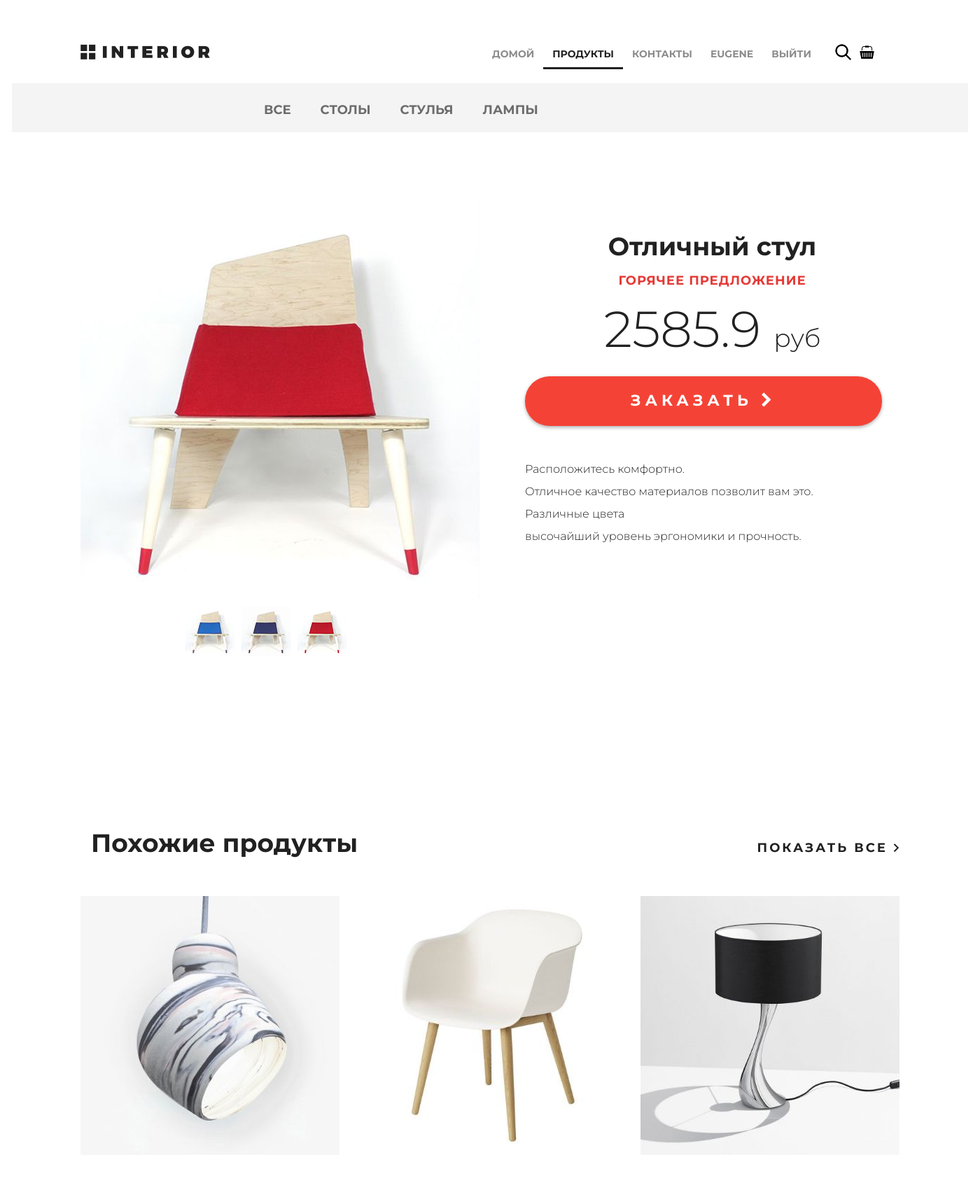
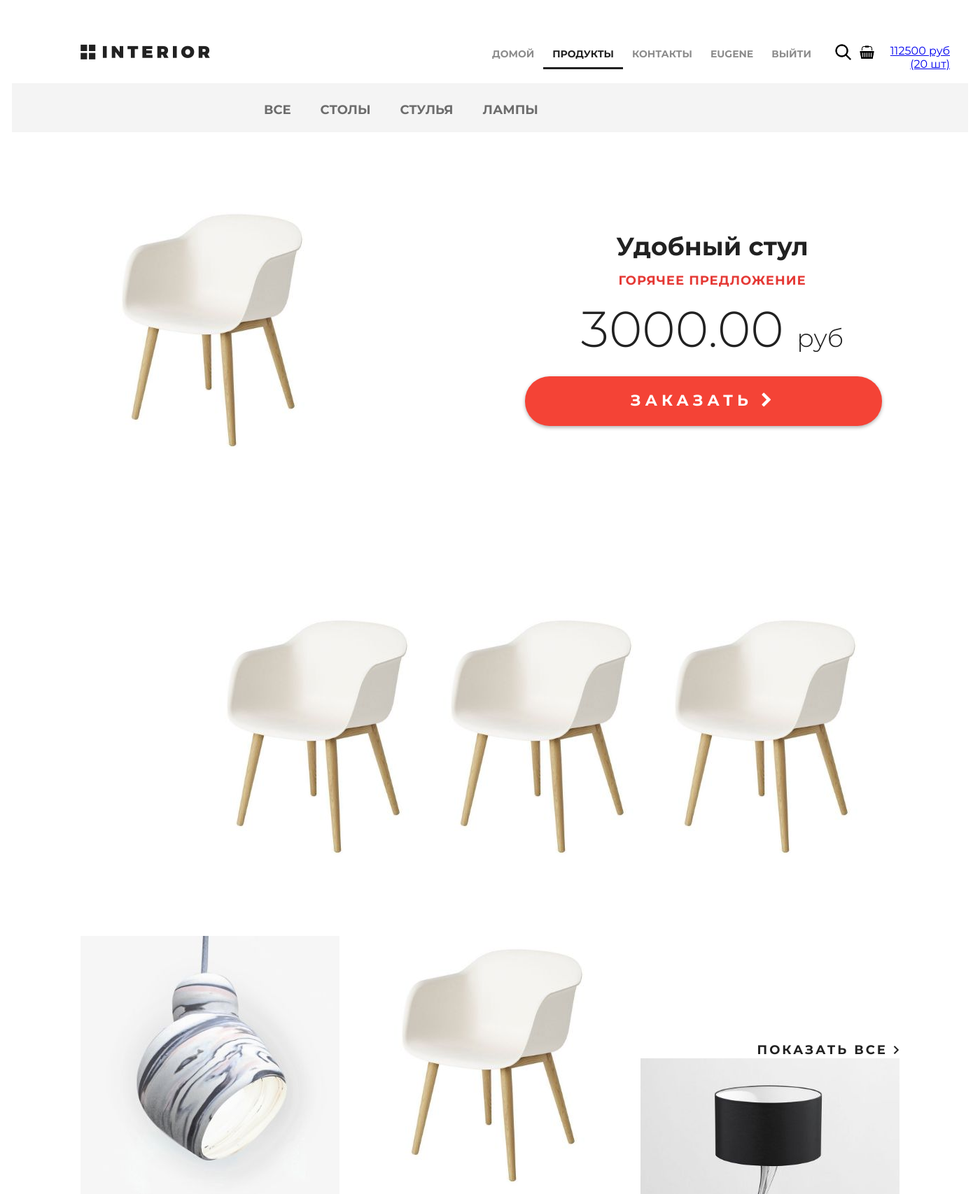
Before and after one commit to mifrok/Django-Framework, a Django app: page /products/ in a window 1400 px wide. Shown: the top 1707 px of the page at 70% size. Run offline with Django 3.2, Linux system fonts and the light colour scheme; a user stored in the database is signed in; data comes from the database, SQL or seed files in the repository.

Commit message:
lesson_6_hot_products

```diff
--- a/lesson_1/geekshop/geekshop/static/style.css
+++ b/lesson_1/geekshop/geekshop/static/style.css
@@ -907,8 +907,8 @@ td:first-child {
 	height: 570px;
 }
 .slider-control {
-	width: 420px;
-	height: 70px;
+	width: 1000px;
+	height: 470px;
 	margin: 11px auto 0px;
 	padding-left: 150px
 }
@@ -917,7 +917,7 @@ td:first-child {
 	width: 70px;
 	position: relative;
 	float: left;
-	margin-right: 10px;
+	margin-right: 250px;
 }
 .slider-control a .text {
 	display: none;
--- a/lesson_1/geekshop/mainapp/templates/products.html
+++ b/lesson_1/geekshop/mainapp/templates/products.html
@@ -24,45 +24,32 @@
 		<div class="details-products">
             <div class="details-slider">
                 <div class="slider-product">
-					<img src="/static/img/slider1.jpg">
+                  <img src="/media/{{ hot_product.image }}">
                 </div>
                 <div class="slider-control">
                   <div class="block">
-						<a href="#"><img src="/static/img/controll.jpg" alt="">
-							<div class="text"></div>
-						</a>
+                    <a href="#"><img src="/media/{{ hot_product.image }}" alt=""></a>
                   </div>
                   <div class="block">
-						<a href="#"><img src="/static/img/controll1.jpg" alt="">
-							<div class="text"></div>
-						</a>
+                    <a href="#"><img src="/media/{{ hot_product.image }}" alt=""></a>
                   </div>
                   <div class="block">
-						<a href="#"><img src="/static/img/controll2.jpg" alt="">
-							<div class="text"></div>
-						</a>
+                    <a href="#"><img src="/media/{{ hot_product.image }}" alt=""></a>
                   </div>
                 </div>
             </div>
-
             <div class="description">
-				<h3 class="big-bold">Отличный стул</h3>
+                <h3 class="big-bold">{{ hot_product.name }}</h3>
                 <h3 class="red">горячее предложение</h3>
-				<p class="price"> 2585.9 <span>руб</span></p>
-				<a href="#" class="red-button">
+                <p class="price">{{ hot_product.price }} <span>руб</span></p>
+                <a href="{% url 'basket:add' hot_product.pk %}" class="red-button">
                   заказать <i class="fa fa-chevron-right" aria-hidden="true"></i>
                 </a>
                 <div class="description-text">
-					<p>Расположитесь комфортно.</p>
-					<p>Отличное качество материалов
-					позволит вам это.</p>
-					<p>Различные цвета</p>
-					<p>высочайший уровень
-					эргономики и прочность.</p>
+                  {{ hot_product.description }}
                 </div>
             </div>
         </div>
-
 		<div class="related">
 			<div class="title clearfix">
 				<h2>Похожие продукты</h2>
--- a/lesson_1/geekshop/mainapp/views.py
+++ b/lesson_1/geekshop/mainapp/views.py
@@ -1,3 +1,5 @@
+import random
+
 from django.shortcuts import render
 from .models import ProductCategory, Product
 from django.shortcuts import get_object_or_404
@@ -19,6 +21,26 @@ content = {
 }
 
 
+def get_basket(user):
+    if user.is_authenticated:
+        return Basket.objects.filter(user=user)
+    else:
+        return []
+
+
+def get_hot_product():
+    products = Product.objects.all()
+
+    return random.sample(list(products), 1)[0]
+
+
+def get_same_products(hot_product):
+    same_products = Product.objects.filter(category=hot_product.category). \
+                        exclude(pk=hot_product.pk)[:3]
+
+    return same_products
+
+
 def main(request):
     return render(request, 'index.html', context=content)
 
@@ -26,7 +48,7 @@ def main(request):
 def products(request, pk=None):
     title = 'продукты'
     links_menu = ProductCategory.objects.all()
-    basket = []
+    basket = get_basket(request.user)
     if request.user.is_authenticated:
         basket = Basket.objects.filter(user=request.user)
 
@@ -48,13 +70,17 @@ def products(request, pk=None):
 
         return render(request, 'products_list.html', content)
 
-    same_products = Product.objects.all()[3:5]
+    hot_product = get_hot_product()
+    same_products = get_same_products(hot_product)
 
     content = {
         'title': title,
         'links_menu': links_menu,
         'same_products': same_products,
         'old_links': links,
+        'hot_product': hot_product,
+        'basket': basket,
+
     }
     return render(request, 'products.html', context=content)
 
```
Lines whose indentation alone changed are shown as unchanged.
